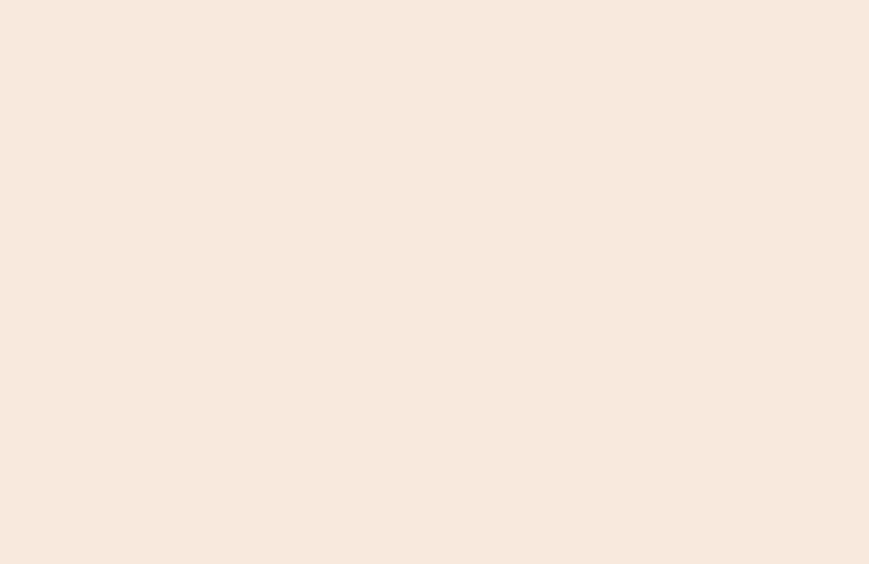
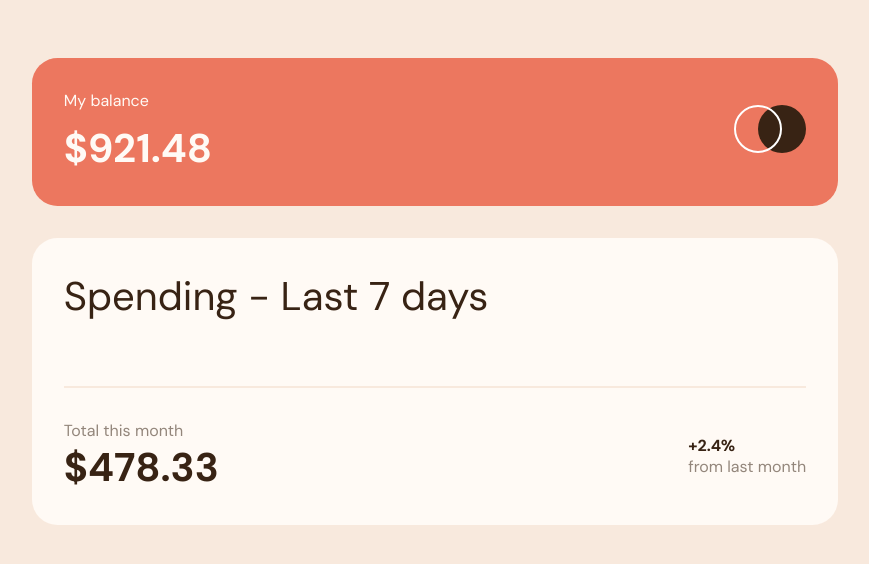
Before and after one commit to freaky4wrld/junior-challenges, a plain HTML site: page expenses-chart-component-main/index.html in a window 1280 px wide. Shown: the whole page, without its empty margins (205-1074 px from the left). Drawn offline with Linux system fonts and the light colour scheme.

Commit message:
added the desktop UI without the bar-graph

```diff
--- a/expenses-chart-component-main/index.html
+++ b/expenses-chart-component-main/index.html
@@ -10,24 +10,31 @@
 </head>
 <body>
 
-  <!-- My balance
-  $921.48
-
-  Spending - Last 7 days
-
-  mon
-  tue
-  wed
-  thu
-  fri
-  sat
-  sun
-
-  Total this month
-  $478.33
-
-  +2.4%
-  from last month -->
-
+  <main>
+    <div id="balance-info">
+      <article class="info-text">
+        <p class="small">My balance</p>
+        <p class="big bold">$921.48</p>
+      </article>
+      <div class="logo">
+        <img src="images/logo.svg" alt="Expenses Logo">
+      </div>
+    </div>
+    <div id="chart-container">
+      <h1 class="big dark">Spending - Last 7 days</h1>
+      <div id="chart-display"></div>
+      <hr class="breaker">
+      <div class="total-display">
+        <div class="current-month">
+          <p class="small light">Total this month</p>
+          <p class="big dark bold">$478.33</p>
+        </div>
+        <div class="last-month">
+          <p class="small dark bold">+2.4%</p>
+          <p class="small light">from last month</p>
+        </div>
+      </div>
+    </div>
+  </main>
 </body>
 </html>
--- a/expenses-chart-component-main/scss/_config.scss
+++ b/expenses-chart-component-main/scss/_config.scss
@@ -8,3 +8,14 @@ $dark-brown: hsl(25, 47%, 15%);
 $medium-brown: hsl(28, 10%, 53%);
 $Cream: hsl(27, 66%, 92%);
 $very-pale-orange: hsl(33, 100%, 98%);
+
+@mixin flexShow(){
+    display: flex;
+    align-items: center;
+    justify-content: space-between;
+}
+
+@mixin flexCol(){
+    display: flex;
+    flex-direction: column;
+}
--- /dev/null
+++ b/expenses-chart-component-main/scss/_utilities.scss
@@ -0,0 +1,20 @@
+.small{
+    font-size: 1rem;
+    font-weight: 300;
+}
+.big{
+    font-size: 2.5rem;
+}
+.light{
+    color: $medium-brown;
+}
+.dark{
+    color: $dark-brown;
+    font-weight: 300;
+}
+.bold{
+    font-weight: 700;
+}
+.breaker{
+    border: solid 0.9px $Cream;
+}
--- a/expenses-chart-component-main/scss/style.scss
+++ b/expenses-chart-component-main/scss/style.scss
@@ -1,5 +1,5 @@
 @import 'config';
-
+@import 'utilities';
 *{
     margin: 0;
     padding: 0;
@@ -8,3 +8,35 @@
 body{
     background: $Cream;
 }
+
+main{
+    font-family: $global-font;
+    width: 63%;
+    margin: 3.6rem auto;
+    @include flexCol();
+    gap: 2rem;
+}
+
+#balance-info{
+    @include flexShow();
+    background: $soft-red;
+    color: $very-pale-orange;
+}
+
+.info-text{
+    @include flexCol();
+    gap: 0.7rem;
+}
+
+#chart-container{
+    @include flexCol();
+    gap: 2rem;
+    background: $very-pale-orange;
+}
+#balance-info,#chart-container{
+    padding: 2rem;
+    border-radius: 1.6rem;
+}
+.total-display{
+    @include flexShow();
+}
```
Also changed, not shown: expenses-chart-component-main/css/style.css, 1 other file.
